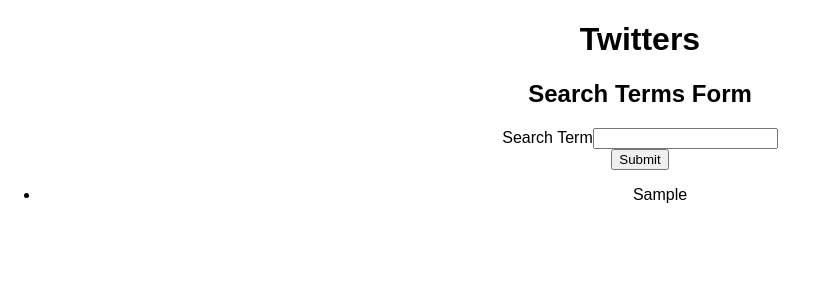
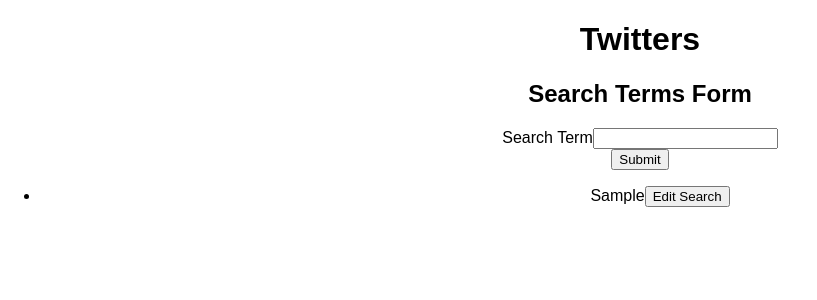
Before and after one commit to dbfarms/twitter-test-2, a React (Create React App) app in the folder twitter-test2-react/: page / in a window 1280 px wide. Both pictures are taken after typing "Sample" into the empty fields and a click on the input 639 px from the left and 159 px from the top of the page. Shown: the top 300 px of the page, without its empty margins (0-817 px from the left). Built offline with nearby package versions, Linux system fonts and the light colour scheme; no server answers.

Commit message:
add edit button

```diff
--- a/package.json
+++ b/package.json
@@ -1,5 +1,6 @@
 {
   "dependencies": {
+    "react-router-dom": "^4.2.2",
     "uuid": "^3.2.1"
   }
 }
--- a/twitter-test2-react/src/App.js
+++ b/twitter-test2-react/src/App.js
@@ -1,5 +1,6 @@
 import React, { Component } from 'react';
 import './App.css';
+import { Route, Switch } from 'react-router-dom'
 import Search from './search';
 
 class App extends Component {
--- a/twitter-test2-react/src/index.js
+++ b/twitter-test2-react/src/index.js
@@ -3,6 +3,11 @@
 import './index.css';
 import App from './App';
 import registerServiceWorker from './registerServiceWorker';
+import { BrowserRouter } from 'react-router-dom'
 
-ReactDOM.render(<App />, document.getElementById('root'));
+ReactDOM.render(
+  <BrowserRouter>
+    <App />
+  </BrowserRouter>,
+   document.getElementById('root'));
 registerServiceWorker();
--- a/twitter-test2-react/src/search.js
+++ b/twitter-test2-react/src/search.js
@@ -2,21 +2,20 @@
 import SearchForm from './searchform'
 import Searches from './searches'
 import uuidV4 from 'uuid/v4';
+import { Route, Switch } from 'react-router-dom'
 
 export default class Search extends Component {
     constructor(props){
         super(props);
-
         this.state = {
             searches: [],
+            editing: null,
         }
     }
 
     componentDidMount() {
         navigator.geolocation.getCurrentPosition(position => {
             const { latitude, longitude } = position.coords
-
-
         })
     }
 
@@ -26,15 +25,54 @@
         })
     }
 
+    editSearchTerm = (id) => {
+        this.setState({
+            editing: id,
+        })
+    }
+
     render() {
+
+        const MySearchForm = (props) => {
+            return (
+                <SearchForm
+                    onSubmit={this.addSearchTerm.bind(this)}
+                    {...props}
+                />
+            )
+        }
+
+        const MySearches = (props) => {
+            //debugger
+            return (
+                <Searches
+                    searches={this.state.searches}
+                    {...props}
+                />
+            )
+        }
+
+        //debugger
         return (
             <div>
             <h1>Twitters</h1>
-            <div className="locations">
-            </div>
-            <SearchForm onSubmit={this.addSearchTerm.bind(this)}/>
-            <Searches searches={this.state.searches} />
-            </div>
+            <SearchForm onSubmit={this.addSearchTerm.bind(this)} />
+            <Searches
+                searches={this.state.searches}
+                onEdit={this.editSearchTerm.bind(this)} />
+           </div>
         );
     }
 }
+
+/*
+            <Switch>
+                <Route
+                    path="/searches/new"
+                    render={MySearchForm} />
+                <Route
+                    path="/searches"
+                    render={MySearches} />
+            </Switch>
+
+*/
--- a/twitter-test2-react/src/searches.js
+++ b/twitter-test2-react/src/searches.js
@@ -1,11 +1,21 @@
 import React, { Component } from 'react';
 
 export default class Searches extends Component {
+
+    handleOnClick = (id, event) => {
+        this.props.onEdit(id);
+
+    }
+
+
     render() {
         const { searches } = this.props;
+        //debugger
         const searchList = searches.map((search, index) => {
             return (
-                <li key={index}>{search.searchTerm}</li>
+                <li key={index}>{search.searchTerm}
+                <button onClick={(event) => this.handleOnClick(search.id, event)}> Edit Search </button>
+                </li>
             )
         });
 
--- a/twitter-test2-react/src/searchform.js
+++ b/twitter-test2-react/src/searchform.js
@@ -20,6 +20,7 @@
     handleOnSubmit = (event) => {
         event.preventDefault();
         this.props.onSubmit(this.state);
+        //debugger
         this.setState({
             searchTerm: '',
         });
```
Also changed, not shown: 1 other file (tests, documents, lock files or other folders).
